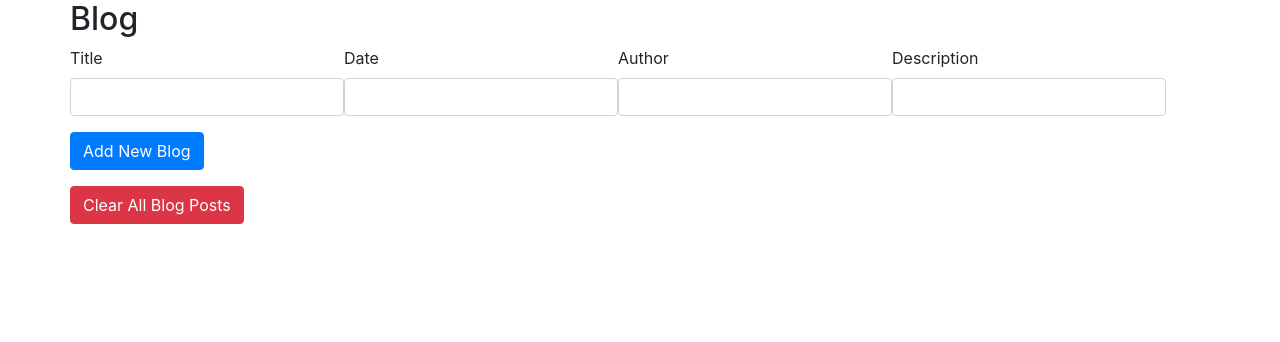
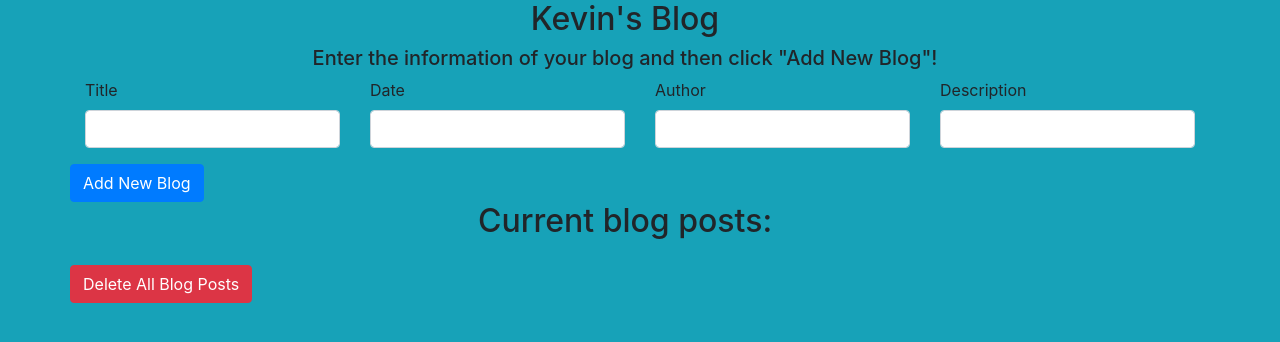
Before and after one commit to kevinzhu09/BlogSimplilearn, a plain HTML site: page index.html in a window 1280 px wide. Drawn offline with nearby package versions, Linux system fonts and the light colour scheme.

Commit message:
more styles and polishes

```diff
--- a/index.html
+++ b/index.html
@@ -10,30 +10,36 @@
 
 </head>
 
-<body>
+<body class="bg-info">
     <div class="container">
-    <div class="row">
-        <h2>Blog</h2>
+    <div class="row col justify-content-center">
+        <h2>Kevin's Blog</h2>
     </div>
+    <div class="row col justify-content-center">
+        <h5>Enter the information of your blog and then click "Add New Blog"!</h5>
+
+    </div>
+
+
     <div class="row">
 
 
-            <div class="form-group">
+            <div class="form-group col">
               <label for="myTitle">Title</label>
               <input type="text" class="form-control" id="myTitle">
             </div>
 
-            <div class="form-group">
+            <div class="form-group col">
                 <label for="myDate">Date</label>
                 <input type="text" class="form-control" id="myDate">
             </div>
 
-            <div class="form-group">
+            <div class="form-group col">
                 <label for="myAuthor">Author</label>
                 <input type="text" class="form-control" id="myAuthor">
             </div>
 
-            <div class="form-group">
+            <div class="form-group col">
                 <label for="myDescription">Description</label>
                 <input type="text" class="form-control" id="myDescription">
             </div>
@@ -46,6 +52,11 @@
 
     <div class="row">
         <button onclick="addBlog()" class="btn btn-primary">Add New Blog</button>
+    </div>
+
+
+    <div class="row col justify-content-center">
+        <h2>Current blog posts:</h2>
     </div>
 
     <div class="row">
@@ -78,7 +89,7 @@
 </div>
 
     <div class="row">
-    <button onclick="removeAll()" class="btn btn-danger">Clear All Blog Posts</button>
+    <button onclick="removeAll()" class="btn btn-danger">Delete All Blog Posts</button>
     </div>
 
 </div>
```
Also changed, not shown: myscript.js (+0 -36 lines).
